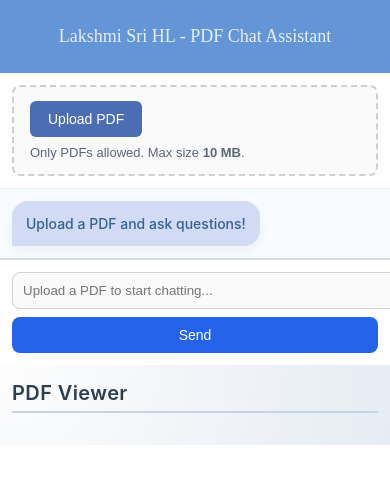
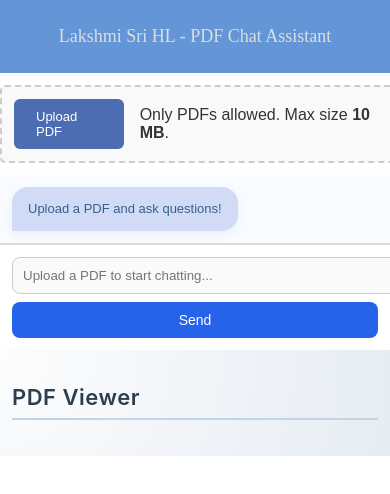
Before and after one commit to Lakshmisri24/pdf-notebook, a React (Create React App) app: page / in a window 390 px wide. Shown: the top 494 px of the page. Built offline with nearby package versions, Linux system fonts and the light colour scheme.

Commit message:
Update PdfChatApp.css

```diff
--- a/src/Component/PdfChatApp.css
+++ b/src/Component/PdfChatApp.css
@@ -1,4 +1,4 @@
-/* App shell */
+/* Layout */
 .pdf-chat-app {
   display: flex;
   flex-direction: column;
@@ -12,11 +12,11 @@
   display: flex;
   justify-content: center;
   align-items: center;
-  padding: 6px 12px;
+  padding: 4px 12px;
   background: #6496d7;
-  color: #e6edf1;
+  color: rgb(216, 222, 225);
   font-size: 22px;
-  font-weight: 400;
+  font-weight: lighter;
   text-align: center;
   font-family: cursive;
 }
@@ -27,93 +27,145 @@
   overflow: hidden;
 }
 
-/* Left: chat + controls */
-.chat-section {
-  flex: 1;
-  display: flex;
-  flex-direction: column;
-  background-color: #fff;
+/* Viewer */
+.pdf-viewer {
+  flex: 2;
+  background: radial-gradient(circle at top left, #fdfdfd, #e6ecf3);
+  border-right: 1px solid #d3dce6;
+  overflow-y: auto;
+  padding: 32px 24px;
+  border-radius: 16px;
+  box-shadow: 0 6px 20px rgba(0, 0, 0, 0.06);
+  font-family: "Inter", "Segoe UI", sans-serif;
 }
 
-/* Upload area */
+.pdf-viewer h2 {
+  font-size: 22px;
+  font-weight: 600;
+  color: #2c3e50;
+  margin-bottom: 20px;
+  border-bottom: 2px solid #c3d4e5;
+  padding-bottom: 8px;
+  letter-spacing: 0.5px;
+}
+
+/* Each PDF page wrapper (for badge + highlight) */
+.page-wrap {
+  position: relative;
+  margin-bottom: 28px;
+  padding: 16px;
+  background: #fff;
+  border-radius: 12px;
+  box-shadow: 0 4px 14px rgba(0, 0, 0, 0.08);
+  transition: transform 0.2s ease, box-shadow 0.2s ease;
+  scroll-margin-top: 80px;
+}
+
+.page-wrap:hover {
+  transform: scale(1.015);
+  box-shadow: 0 6px 18px rgba(0, 0, 0, 0.1);
+}
+
+/* Page number pill */
+.page-badge {
+  position: absolute;
+  top: 10px;
+  right: 14px;
+  background: #111827cc;
+  color: #fff;
+  font-size: 12px;
+  padding: 2px 8px;
+  border-radius: 10px;
+  pointer-events: none;
+}
+
+/* Upload */
 .pdf-upload-container {
   display: flex;
-  flex-direction: column;
-  align-items: flex-start;
-  gap: 8px;
-  padding: 14px 16px;
-  margin: 16px;
-  border: 2px dashed #cfcfcf;
-  border-radius: 8px;
-  background: #fafafa;
+  align-items: center;
+  gap: 16px;
+  height: 100px;
+  padding-top: 10px;
+  border: 2px dashed #ccc;
+  border-radius: 5px;
+  background-color: #f9f9f9;
+  margin: 20px auto;
+  width: 90%;
 }
 
 .pdf-upload-btn {
   display: inline-flex;
   align-items: center;
   justify-content: center;
-  padding: 10px 18px;
+  padding: 10px 22px;
   background: #4d6db3;
   color: #fff;
   border-radius: 6px;
   cursor: pointer;
   font-size: 14px;
   font-weight: 500;
-  transition: background 0.2s ease;
+  transition: background 0.15s ease;
   user-select: none;
 }
+
 .pdf-upload-btn:hover {
   background: #1d57d5;
 }
 
-/* Caption BELOW the button */
-.pdf-upload-caption {
+.upload-hint {
+  display: flex;
+  flex-direction: column;
   font-size: 13px;
-  color: #5b6777;
+  color: #5b6470;
+  line-height: 1.2;
 }
-.pdf-upload-caption strong {
+.upload-hint .hint-line strong {
   font-weight: 700;
 }
 
-/* Inline error banner under the caption */
-.error-banner {
-  margin-top: 2px;
+.upload-error {
+  color: #b91c1c;
+  background: #fee2e2;
+  border: 1px solid #fecaca;
+  border-radius: 6px;
   padding: 8px 10px;
-  background: #fde8e8;
-  color: #9b1c1c;
-  border: 1px solid #f7c6c6;
-  border-radius: 6px;
+  margin: 8px 24px 0 24px;
   font-size: 13px;
 }
 
-/* Chat messages */
+/* Chat */
+.chat-section {
+  flex: 1;
+  display: flex;
+  flex-direction: column;
+  background-color: white;
+}
+
 .chat-messages {
   flex: 1;
-  padding: 16px;
+  padding: 20px;
   overflow-y: auto;
-  border-top: 1px solid #eef2f6;
   border-bottom: 1px solid #d0dae9;
   display: flex;
   flex-direction: column;
-  gap: 14px;
+  gap: 16px;
   background: #f8fbff;
-  font-family: 'Inter', 'Segoe UI', sans-serif;
+  font-family: "Inter", "Segoe UI", sans-serif;
 }
 
 .chat-message {
-  padding: 12px 14px;
+  padding: 12px 16px;
   border-radius: 16px;
   max-width: 70%;
   box-shadow: 0 4px 12px rgba(0, 0, 0, 0.05);
   line-height: 1.5;
   font-size: 15px;
   word-wrap: break-word;
-  animation: fadeInUp 0.25s ease-in-out;
 }
 
 .chat-message.user {
   background: linear-gradient(to right, #4f8ef7, #2563eb);
-  color: #fff;
+  color: white;
   align-self: flex-end;
   border-bottom-right-radius: 0;
 }
@@ -124,126 +176,92 @@
   align-self: flex-start;
   border-bottom-left-radius: 0;
   font-weight: 520;
-  font-size: 14px;
+  font-family: Arial, Helvetica, sans-serif;
+  font-size: 13px;
   display: flex;
   flex-direction: column;
 }
 
-/* keep \n as new lines for bot messages */
-.bot-text {
-  white-space: pre-line;
-}
-
-/* citations buttons inline under bot message */
 .citations {
   margin-top: 8px;
   display: flex;
   gap: 8px;
   flex-wrap: wrap;
 }
+
 .citation-link {
+  border: 1px solid #c7d2fe;
+  background: #eef2ff;
+  color: #1f2937;
+  font-size: 12px;
+  border-radius: 12px;
   padding: 6px 10px;
+  cursor: pointer;
+}
+.citation-link:hover {
+  background: #e0e7ff;
+}
+
+/* Pending bubble */
+.pending-status {
+  align-self: flex-start;
+  display: inline-flex;
+  align-items: center;
+  gap: 4px;
   background: #eef2ff;
   color: #334155;
   border: 1px solid #c7d2fe;
-  border-radius: 9999px;
+  border-radius: 14px;
+  padding: 6px 10px;
   font-size: 12px;
-  cursor: pointer;
-}
-.citation-link:hover { background: #e0e7ff; }
-.citation-link:disabled {
-  opacity: 0.6;
-  cursor: not-allowed;
 }
 
-/* Chat input */
+.dot {
+  width: 6px;
+  height: 6px;
+  border-radius: 50%;
+  background: #64748b;
+  opacity: 0.6;
+  animation: bounce 1.2s infinite ease-in-out;
+}
+.dot2 { animation-delay: .15s; }
+.dot3 { animation-delay: .3s; }
+@keyframes bounce {
+  0%, 80%, 100% { transform: scale(0.6); opacity: .5; }
+  40% { transform: scale(1); opacity: 1; }
+}
+
+/* Input */
 .chat-input {
   display: flex;
-  padding: 10px;
+  padding: 8px;
   background: #fff;
   border-top: 1px solid #ddd;
 }
+
 .chat-input input {
   flex: 1;
   padding: 10px;
-  border: 1px solid #cdd3db;
+  border: 1px solid #ccc;
   border-radius: 8px;
   outline: none;
 }
+
 .chat-input button {
   margin-left: 8px;
   padding: 10px 16px;
   background: #2563eb;
-  color: #fff;
+  color: white;
   border: none;
   border-radius: 8px;
   cursor: pointer;
   font-size: 14px;
 }
-.chat-input button:hover { background: #1e4bb8; }
-
-/* Right: PDF viewer */
-.pdf-viewer {
-  flex: 2;
-  background: radial-gradient(circle at top left, #fdfdfd, #e6ecf3);
-  border-left: 1px solid #d3dce6;
-  overflow-y: auto;
-  padding: 28px 22px;
-  border-radius: 16px 0 0 16px;
-  box-shadow: 0 6px 20px rgba(0,0,0,0.06) inset;
-  font-family: 'Inter', 'Segoe UI', sans-serif;
+.chat-input button:hover {
+  background: #1e4bb8;
 }
 
-.pdf-viewer h2 {
-  font-size: 20px;
-  font-weight: 600;
-  color: #2c3e50;
-  margin: 0 0 16px;
-  border-bottom: 2px solid #c3d4e5;
-  padding-bottom: 6px;
-  letter-spacing: 0.4px;
-}
-
-/* Each rendered page container (wrapper div in JSX) */
-.page-badge {
-  display: inline-block;
-  margin: 0 0 8px 2px;
-  padding: 2px 8px;
-  font-size: 12px;
-  color: #334155;
-  background: #e5edff;
-  border: 1px solid #c7d2fe;
-  border-radius: 9999px;
-}
-
-/* React-PDF page surface */
-.react-pdf__Page {
-  margin-bottom: 28px;
-  background: #ffffff;
-  border-radius: 12px;
-  box-shadow: 0 4px 14px rgba(0, 0, 0, 0.08);
-  padding: 12px;
-  transition: transform 0.2s ease, box-shadow 0.2s ease;
-  animation: fadeInUp 0.3s ease-in-out;
-}
-.react-pdf__Page:hover {
-  transform: scale(1.012);
-  box-shadow: 0 6px 18px rgba(0,0,0,0.10);
-}
-
-/* Nice scrollbars for viewer only */
-.pdf-viewer::-webkit-scrollbar { width: 10px; }
-.pdf-viewer::-webkit-scrollbar-track {
-  background: #f0f4f9;
-  border-radius: 10px;
-}
-.pdf-viewer::-webkit-scrollbar-thumb {
-  background-color: #a3bce2;
-  border-radius: 10px;
-  border: 2px solid #f0f4f9;
-}
-
-/* Loader */
+/* Loader under viewer */
 .pdf-loader {
   display: flex;
   flex-direction: column;
@@ -262,36 +280,32 @@
   animation: spin 1s linear infinite;
   margin-bottom: 12px;
 }
+@keyframes spin { to { transform: rotate(360deg); } }
 
-/* Micro animations */
-@keyframes spin { to { transform: rotate(360deg); } }
-@keyframes fadeInUp {
-  from { opacity: 0; transform: translateY(6px); }
-  to   { opacity: 1; transform: translateY(0); }
-}
-
-/* Mobile responsiveness */
+/* Responsive */
 @media (max-width: 768px) {
   .pdf-chat-app { height: auto; }
-
-  .pdf-chat-header {
-    font-size: 18px;
-    padding: 8px;
-    text-align: center;
-  }
-
+  .pdf-chat-header { font-size: 18px; padding: 8px; text-align: center; }
   .pdf-chat-main { flex-direction: column; }
 
   .pdf-viewer {
     flex: none;
     padding: 16px 12px;
-    border-left: none;
+    border-right: none;
     border-radius: 0;
     box-shadow: none;
   }
+  .page-wrap { padding: 12px; }
 
-  .pdf-upload-container { margin: 12px; }
+  .pdf-upload-container {
+    width: 95%;
+    height: auto;
+    margin: 12px auto;
+    padding: 12px;
+  }
+  .pdf-upload-btn { font-size: 13px; }
 
+  .chat-section { flex: none; width: 100%; }
   .chat-messages { padding: 12px; gap: 12px; }
   .chat-message { font-size: 14px; max-width: 90%; }
 
@@ -299,6 +313,6 @@
   .chat-input input { width: 100%; margin-bottom: 8px; }
   .chat-input button { width: 100%; margin-left: 0; }
 
-  .pdf-loader { height: 220px; font-size: 14px; }
+  .pdf-loader { height: 200px; font-size: 14px; }
   .spinner { width: 30px; height: 30px; }
 }
```
